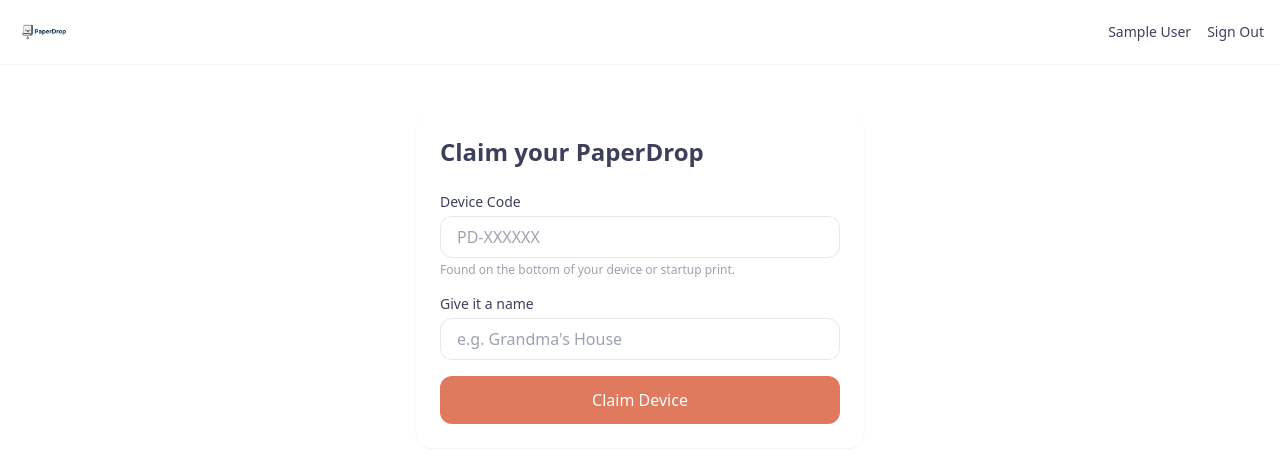
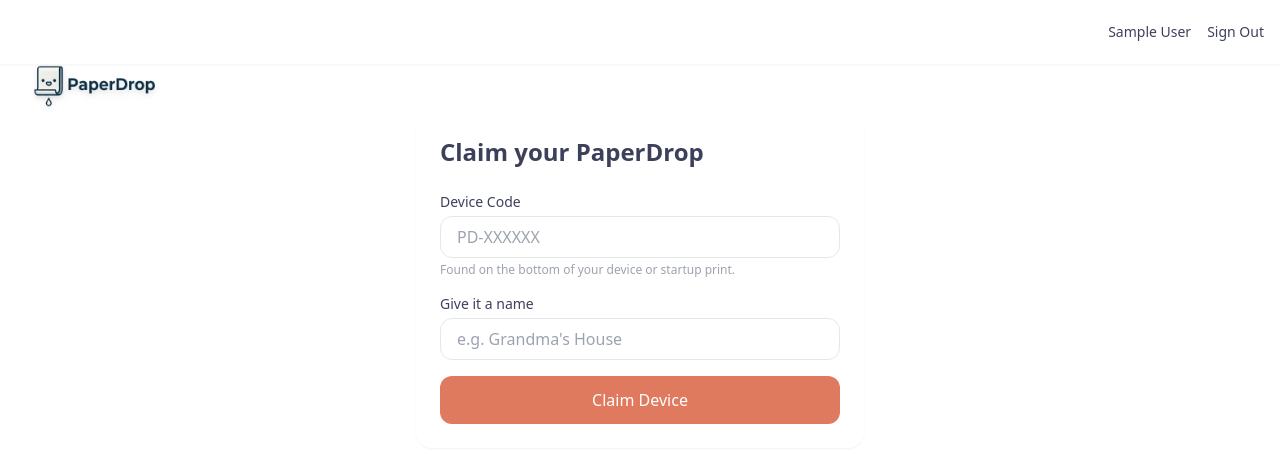
Before and after one commit to hadlocna/PaperDrop, a React (Vite) app in the folder frontend/: page /setup in a window 1280 px wide. Shown: the top 462 px of the page. Built offline with nearby package versions, Linux system fonts and the light colour scheme; no server answers; sample sign-in values are in the browser's storage.

Commit message:
style: update logo assets and resize header logo to 156px

```diff
--- a/frontend/index.html
+++ b/frontend/index.html
@@ -3,7 +3,7 @@
 
 <head>
   <meta charset="UTF-8" />
-  <link rel="icon" type="image/png" href="/favicon.png" />
+  <link rel="icon" href="/favicon.ico" />
   <meta name="viewport" content="width=device-width, initial-scale=1.0" />
   <title>PaperDrop</title>
 </head>
--- a/frontend/src/components/Layout.tsx
+++ b/frontend/src/components/Layout.tsx
@@ -19,9 +19,11 @@
         <div className="h-[100dvh] bg-sand-50 text-charcoal-500 font-sans flex flex-col overflow-hidden">
             <nav className="bg-white shadow-sm sticky top-0 z-10">
                 <div className="w-full px-4 h-16 flex items-center justify-between relative">
-                    <Link to="/" className="flex items-center gap-2">
-                        <img src={logoHorizontal} alt="PaperDrop" className="h-14 w-auto object-contain drop-shadow-sm" />
+                    <Link to="/" className="flex items-center gap-2 absolute top-2 left-4 z-20">
+                        <img src={logoHorizontal} alt="PaperDrop" className="h-[156px] w-auto object-contain drop-shadow-md" />
                     </Link>
+                    {/* Spacer to push content */}
+                    <div className="w-40"></div>
 
                     <div className="flex items-center gap-4">
                         {user && (
```
